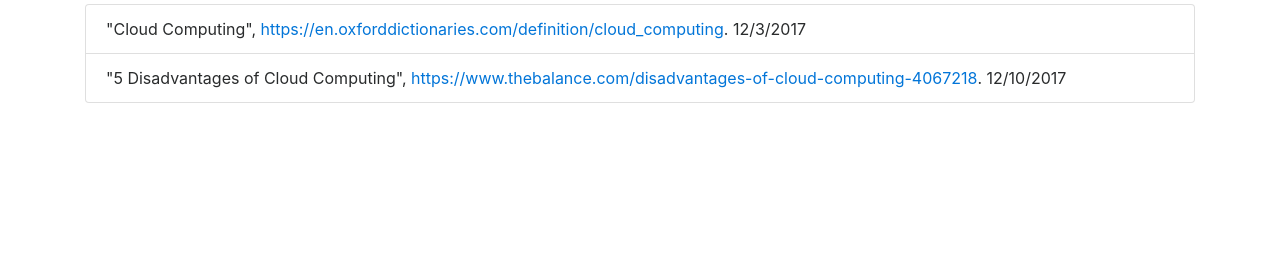
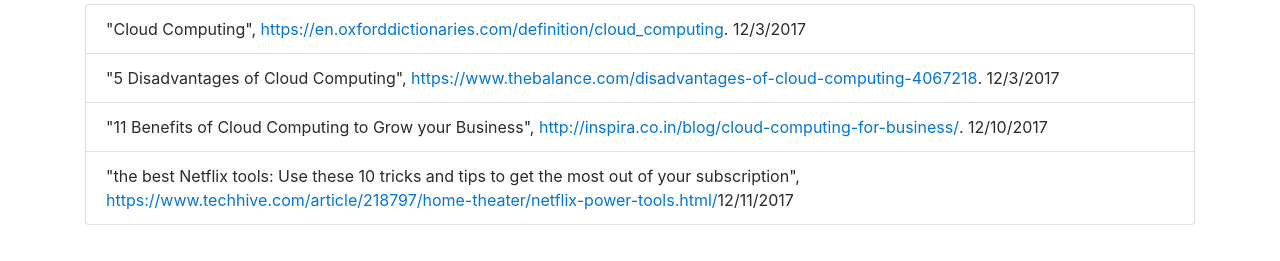
Before and after one commit to ggh4212/cloudcomputing, a plain HTML site: page references.html in a window 1280 px wide. Shown: the part 379-640 px from the top of the page. Drawn offline with nearby package versions, Linux system fonts and the light colour scheme; a script that the page names is missing.

Commit message:
updated reference

```diff
--- a/references.html
+++ b/references.html
@@ -39,7 +39,21 @@
                 <a href="https://www.thebalance.com/disadvantages-of-cloud-computing-4067218">
                     https://www.thebalance.com/disadvantages-of-cloud-computing-4067218
                 </a>.
+                12/3/2017
+            </li>
+            <li class="list-group-item">
+                "11 Benefits of Cloud Computing to Grow your Business",&nbsp;
+                <a href="http://inspira.co.in/blog/cloud-computing-for-business/">
+                    http://inspira.co.in/blog/cloud-computing-for-business/
+                </a>.
                 12/10/2017
+            </li>
+            <li class="list-group-item">
+                "the best Netflix tools: Use these 10 tricks and tips to get the most out of your subscription",&nbsp;
+                <a href="https://www.techhive.com/article/218797/home-theater/netflix-power-tools.html/">
+                    https://www.techhive.com/article/218797/home-theater/netflix-power-tools.html/
+                </a>
+                12/11/2017
             </li>
         </ul>
     </div>
```
